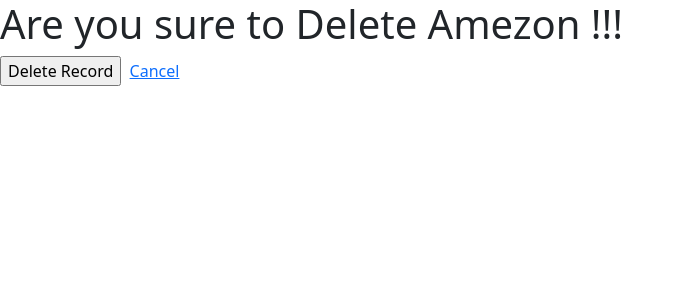
After one commit to KumarAnand001/cbv-Project3, a Django app: page /delete/1 in a window 1280 px wide. The commit adds this page. Shown: the top 300 px of the page, without its empty margins (0-683 px from the left). Run offline with Django 4.2, Linux system fonts and the light colour scheme; data comes from the database, SQL or seed files in the repository; both versions use the stored data as it was after the commit.

Commit message:
Implemented Update and Delete operations

```diff
--- a/cbvProject3/urls.py
+++ b/cbvProject3/urls.py
@@ -20,8 +20,9 @@
 
 urlpatterns = [
     path('admin/', admin.site.urls),
-    path('', views.CompanyListView.as_view()),
+    path('', views.CompanyListView.as_view(), name='companies'),
     path('<int:pk>/', views.CompanyDetailView.as_view(), name='detail'),
     path('create/', views.CompanyCreateView.as_view()),
-    path('update/<int:pk>/', views.CompanyUpdateView.as_view())
+    path('update/<int:pk>/', views.CompanyUpdateView.as_view()),
+    path('delete/<int:pk>', views.CompanyDeleteView.as_view())
 ]
--- a/myApp/views.py
+++ b/myApp/views.py
@@ -1,6 +1,7 @@
 from django.shortcuts import render
 from myApp.models import Company
 from django.views.generic import ListView, DetailView, CreateView, UpdateView, DeleteView
+from django.urls import reverse_lazy
 
 # Create your views here.
 class CompanyListView(ListView):
@@ -20,3 +21,8 @@
 
     model = Company
     fields = ['name', 'ceo']
+
+class CompanyDeleteView(DeleteView):
+
+    model = Company
+    success_url = reverse_lazy('companies')
--- /dev/null
+++ b/template/myApp/company_confirm_delete.html
@@ -0,0 +1,11 @@
+<!DOCTYPE html>
+{% extends 'myApp/base.html' %}
+{% block body_block %}
+    <h1>Are you sure to Delete {{company.name}} !!!</h1>
+    <form action="" method="post">
+
+        {% csrf_token %}
+        <input type="submit" value="Delete Record">&nbsp;
+        <a href="/{{company.id}}">Cancel</a>
+    </form>
+{% endblock %}
--- a/template/myApp/company_detail.html
+++ b/template/myApp/company_detail.html
@@ -4,5 +4,6 @@
     <h1>{{company.name}} Information</h1><hr>
     <h2>Location :{{company.location}} </h2>
     <h2>Name Of CEO :{{company.ceo}} </h2>
-    <a href="/update/{{company.id}}">Update Company Info</a>
+    <a href="/update/{{company.id}}">Update Company Info</a>&nbsp;&nbsp;
+    <a href="/delete/{{company.id}}">Delete Company</a>
 {% endblock %}
--- a/template/myApp/company_list.html
+++ b/template/myApp/company_list.html
@@ -5,5 +5,5 @@
     {% for company in company_list %}
         <h2><a href="/{{company.id}}">{{company.name}} </a></h2>
     {% endfor %}
-
+    <a href="/create">Add New Company</a>
 {% endblock %}
```
Also changed, not shown: db.sqlite3.
